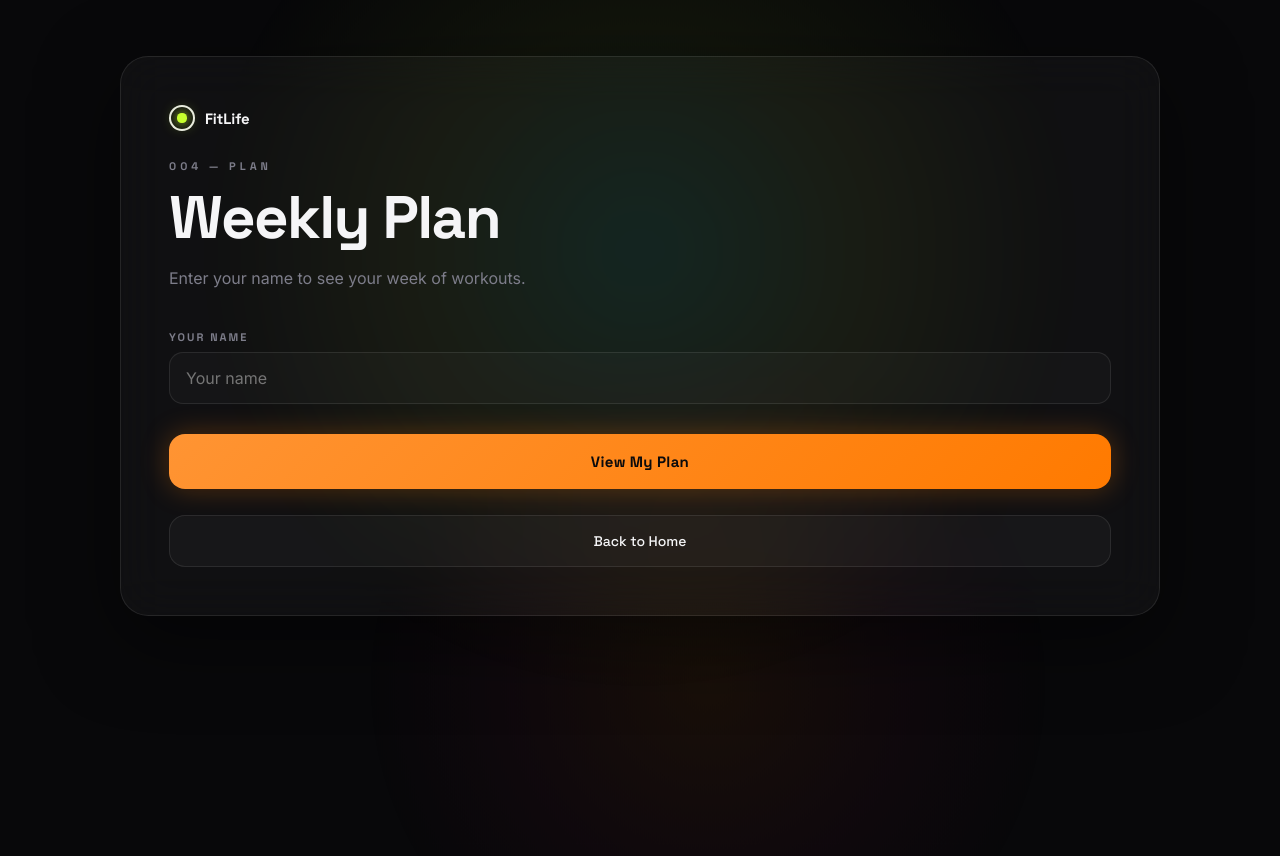
After one commit to 26sanar/fitlife, a Flask app: page /plan in a window 1280 px wide. The commit adds this page. Run offline with Flask 3, Linux system fonts and the light colour scheme.

Commit message:
FR-2: added weekly workout plan generation

```diff
--- a/app.py
+++ b/app.py
@@ -126,6 +126,18 @@ def create_database():
         )
     """)
 
+    cursor.execute("""
+        CREATE TABLE IF NOT EXISTS workout_plans (
+            id INTEGER PRIMARY KEY AUTOINCREMENT,
+            user_name TEXT NOT NULL,
+            plan_date TEXT NOT NULL,
+            workout_name TEXT NOT NULL,
+            minutes INTEGER NOT NULL,
+            completed INTEGER NOT NULL,
+            UNIQUE(user_name, plan_date)
+        )
+    """)
+
     connection.commit()
     connection.close()
 
@@ -140,6 +152,62 @@ def choose_workout(level, available_minutes):
     if best_match is None:
         best_match = "Gentle Start"
     return best_match
+
+
+def generate_weekly_plan(user_name, level, available_minutes):
+    """Plan one workout for each of the next 7 days, rotating for variety."""
+    suitable = []
+    for name, details in workouts.items():
+        if details["level"] == level and details["minutes"] <= available_minutes:
+            suitable.append(name)
+
+    if suitable == []:
+        suitable = ["Gentle Start"]
+
+    connection = sqlite3.connect(DATABASE)
+    cursor = connection.cursor()
+
+    for day_number in range(7):
+        plan_date = date.today() + timedelta(days=day_number)
+        workout_name = suitable[day_number % len(suitable)]
+        minutes = workouts[workout_name]["minutes"]
+
+        cursor.execute("""
+            INSERT INTO workout_plans (user_name, plan_date, workout_name, minutes, completed)
+            VALUES (?, ?, ?, ?, 0)
+            ON CONFLICT(user_name, plan_date) DO NOTHING
+        """, (user_name, str(plan_date), workout_name, minutes))
+
+    connection.commit()
+    connection.close()
+
+
+def load_weekly_plan(user_name):
+    """Return the user's next 7 planned days as a list of dictionaries."""
+    connection = sqlite3.connect(DATABASE)
+    cursor = connection.cursor()
+    cursor.execute("""
+        SELECT plan_date, workout_name, minutes, completed
+        FROM workout_plans
+        WHERE user_name = ? AND plan_date >= ?
+        ORDER BY plan_date
+        LIMIT 7
+    """, (user_name, str(date.today())))
+    rows = cursor.fetchall()
+    connection.close()
+
+    plan = []
+    for row in rows:
+        day = date.fromisoformat(row[0])
+        plan.append({
+            "plan_date": row[0],
+            "day_name": day.strftime("%A"),
+            "workout_name": row[1],
+            "minutes": row[2],
+            "completed": row[3],
+            "is_today": day == date.today()
+        })
+    return plan
 
 
 def calculate_streak(user_name):
@@ -271,6 +339,7 @@ def today():
     available_minutes = int(request.form["available_minutes"])
 
     save_profile(user_name, age, level, goal, available_minutes)
+    generate_weekly_plan(user_name, level, available_minutes)
 
     workout_name = choose_workout(level, available_minutes)
     workout = workouts[workout_name]
@@ -301,10 +370,30 @@ def complete():
         INSERT INTO sessions (user_name, workout_name, minutes, date_completed)
         VALUES (?, ?, ?, ?)
     """, (user_name, workout_name, minutes, str(date.today())))
+
+    cursor.execute("""
+        UPDATE workout_plans SET completed = 1
+        WHERE user_name = ? AND plan_date = ?
+    """, (user_name, str(date.today())))
+
     connection.commit()
     connection.close()
 
     return redirect(url_for("history", user=user_name))
+
+
+@app.route("/plan")
+def plan():
+    user_name = request.args.get("user", "").strip()
+
+    if user_name == "":
+        return render_template("plan.html", user_name=None, plan=[])
+
+    return render_template(
+        "plan.html",
+        user_name=user_name,
+        plan=load_weekly_plan(user_name)
+    )
 
 
 @app.route("/history")
--- /dev/null
+++ b/templates/plan.html
@@ -0,0 +1,70 @@
+<!DOCTYPE html>
+<html>
+<head>
+    <meta charset="UTF-8">
+    <meta name="viewport" content="width=device-width, initial-scale=1">
+    <title>Weekly Plan - FitLife</title>
+    <link rel="preconnect" href="https://fonts.googleapis.com">
+    <link rel="preconnect" href="https://fonts.gstatic.com" crossorigin>
+    <link href="https://fonts.googleapis.com/css2?family=Space+Grotesk:wght@500;700&family=Inter:wght@400;500;600&display=swap" rel="stylesheet">
+    <link rel="stylesheet" href="{{ url_for('static', filename='style.css') }}">
+</head>
+
+<body>
+    <div class="container">
+        <div class="brand">
+            <span class="mark"></span>
+            <span class="brand-name">FitLife</span>
+        </div>
+
+        <div class="screen-label">004 — Plan</div>
+        <h1>Weekly Plan</h1>
+
+        {% if not user_name %}
+
+        <p class="lead">Enter your name to see your week of workouts.</p>
+
+        <form action="/plan" method="GET">
+            <label for="plan-name">Your name</label>
+            <input type="text" name="user" id="plan-name"
+                   placeholder="Your name" maxlength="40" required>
+            <button type="submit">View My Plan</button>
+        </form>
+
+        {% else %}
+
+        <p class="lead">Here is the week ahead for <strong>{{ user_name }}</strong>.</p>
+
+        {% if plan %}
+            <ul class="session-list">
+                {% for day in plan %}
+                <li class="session">
+                    <div>
+                        <span class="session-name">
+                            {{ day.day_name }}
+                            {% if day.is_today %}<span class="chip chip-goal">Today</span>{% endif %}
+                        </span>
+                        <span class="session-sub">{{ day.workout_name }} &middot; {{ day.minutes }} min</span>
+                    </div>
+                    {% if day.completed == 1 %}
+                    <span class="chip chip-goal">Done</span>
+                    {% else %}
+                    <span class="session-minutes">Not yet</span>
+                    {% endif %}
+                </li>
+                {% endfor %}
+            </ul>
+        {% else %}
+            <div class="empty-note">
+                <p>No plan has been generated yet. Get today's workout first and your week will be planned automatically.</p>
+            </div>
+        {% endif %}
+
+        <a class="ghost-button" href="{{ url_for('history', user=user_name) }}">View My History</a>
+
+        {% endif %}
+
+        <a class="ghost-button" href="/">Back to Home</a>
+    </div>
+</body>
+</html>
--- a/templates/today.html
+++ b/templates/today.html
@@ -90,6 +90,7 @@
             </div>
         {% endif %}
 
+        <a class="ghost-button" href="{{ url_for('plan', user=user_name) }}">View My Plan</a>
         <a class="ghost-button" href="{{ url_for('history', user=user_name) }}">View My History</a>
         <a class="ghost-button" href="/">Get a Different Workout</a>
 
```
